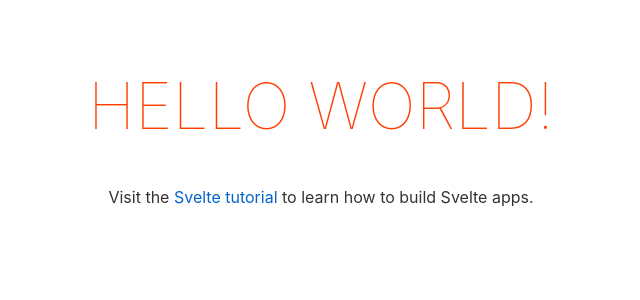
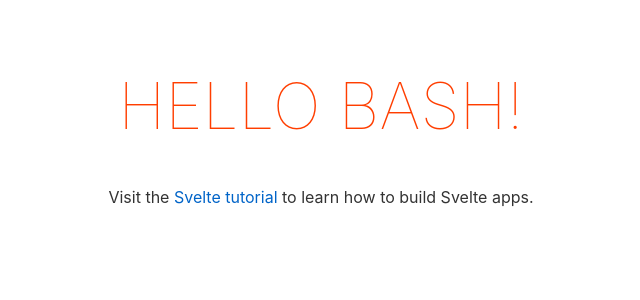
Before and after one commit to kiwimind/svelte-test, a Svelte app: page / in a window 1280 px wide. Shown: the top 300 px of the page, without its empty margins (319-959 px from the left). Built offline with nearby package versions, Linux system fonts and the light colour scheme.

Commit message:
Update App.svelte

```diff
--- a/src/App.svelte
+++ b/src/App.svelte
@@ -1,5 +1,5 @@
 <script>
-	export let name;
+	let name = "Bash";
 </script>
 
 <main>
```
